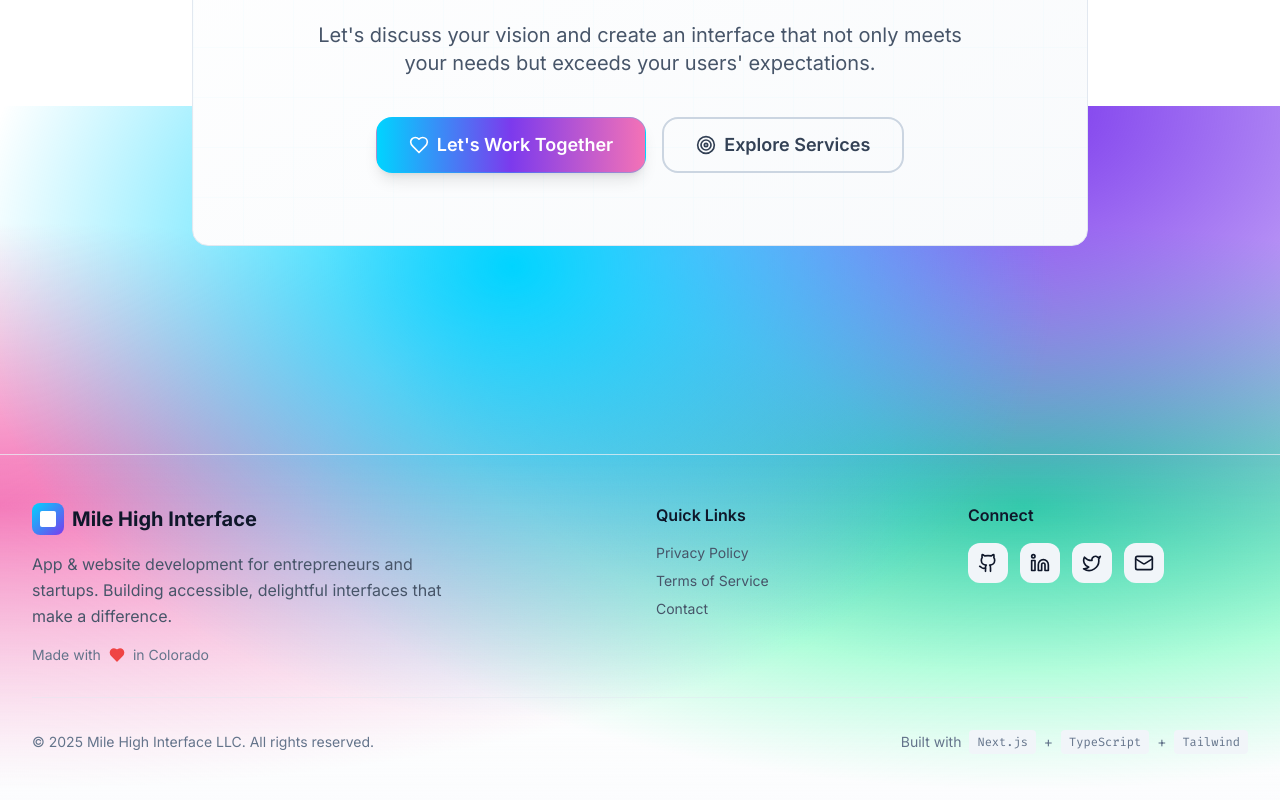
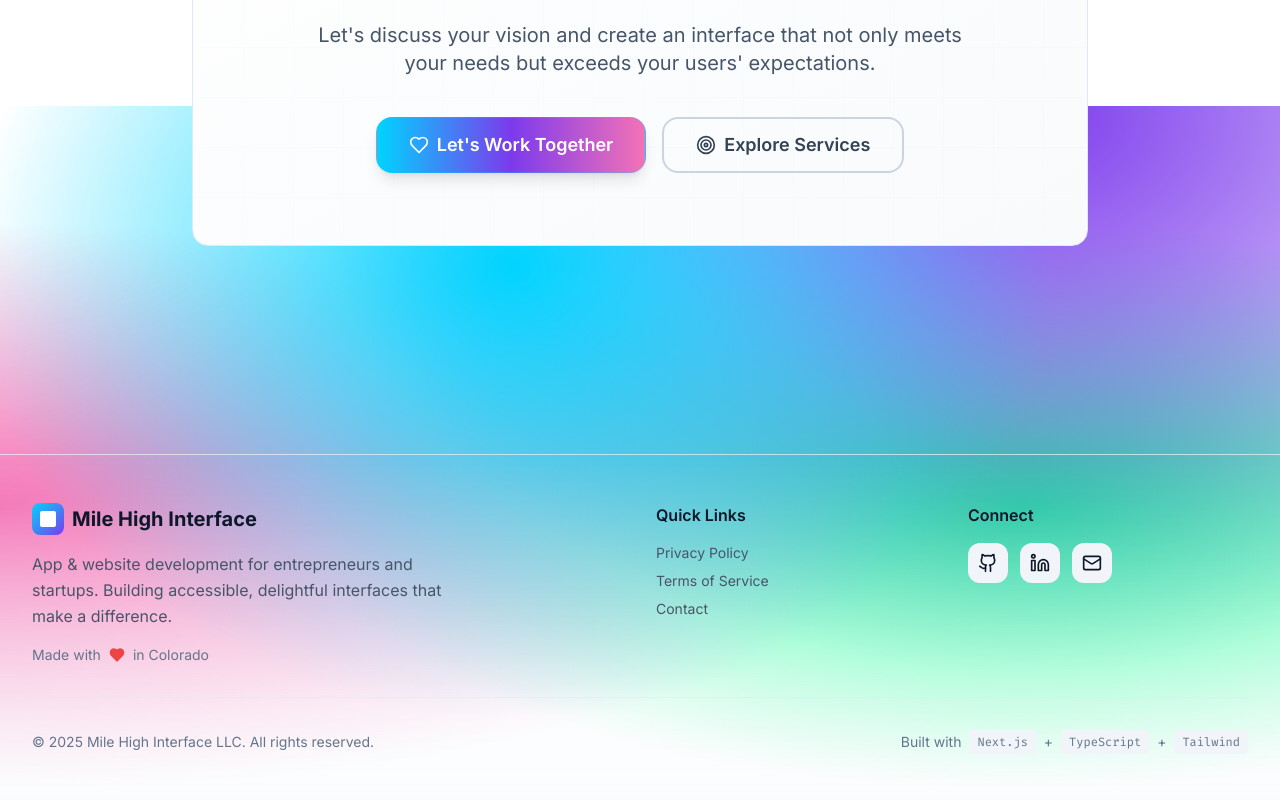
Before and after one commit to demaceo/mhi, a Next.js app: page / in a window 1280 px wide. Shown: the part 1494-2294 px from the top of the page. Built offline with nearby package versions, Linux system fonts and the light colour scheme; no server answers.

Commit message:
remove Twitter from Footer

```diff
--- a/components/Footer.tsx
+++ b/components/Footer.tsx
@@ -1,12 +1,11 @@
 'use client';
 import { motion } from 'framer-motion';
-import { Heart, Github, Linkedin, Twitter, Mail } from 'lucide-react';
+import { Heart, Github, Linkedin, Mail } from 'lucide-react';
 import Link from 'next/link';
 
 const socialLinks = [
   { icon: Github, href: 'https://github.com/demaceo', label: 'GitHub' },
-  { icon: Linkedin, href: 'https://linkedin.com/company/milehighinterface', label: 'LinkedIn' },
-  { icon: Twitter, href: 'https://twitter.com/milehighinterface', label: 'Twitter' },
+  { icon: Linkedin, href: 'https://linkedin.com/in/demaceo', label: 'LinkedIn' },
   { icon: Mail, href: 'mailto:hello@milehighinterface.com', label: 'Email' },
 ];
 
```
